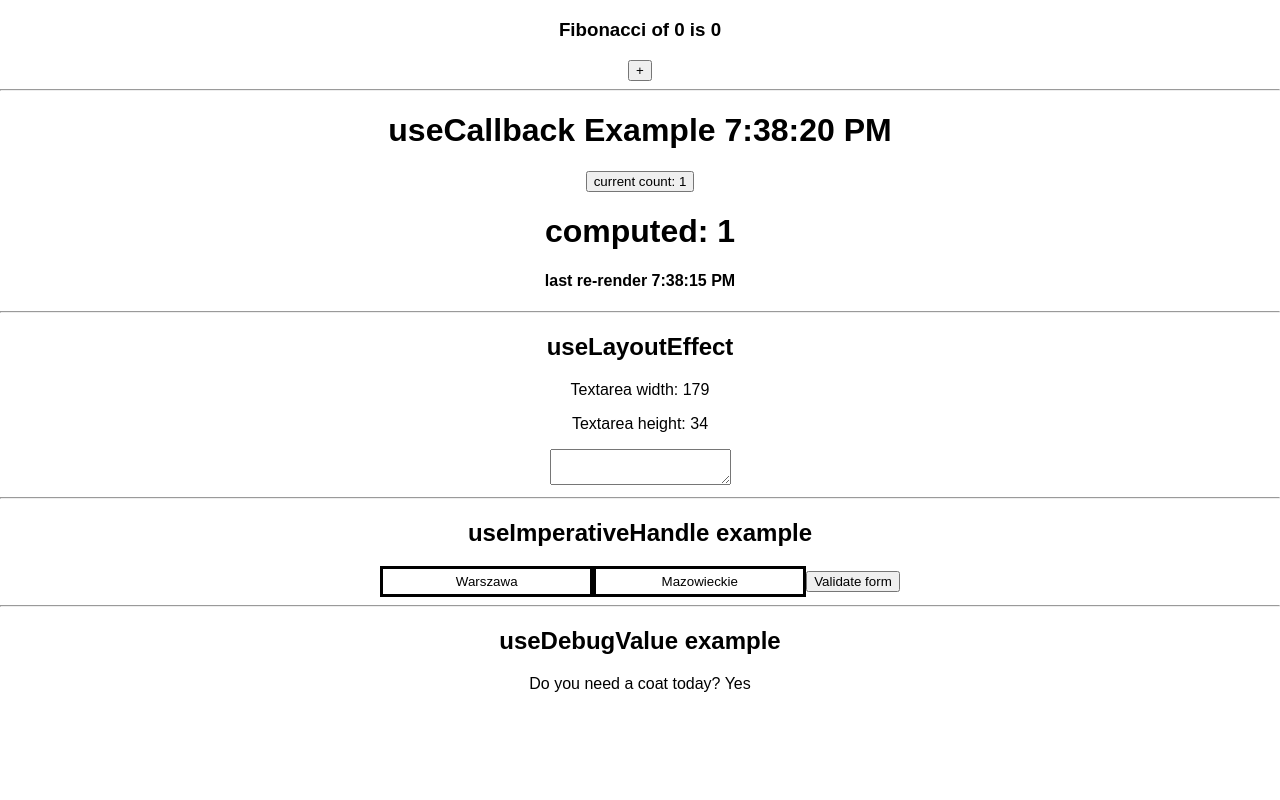
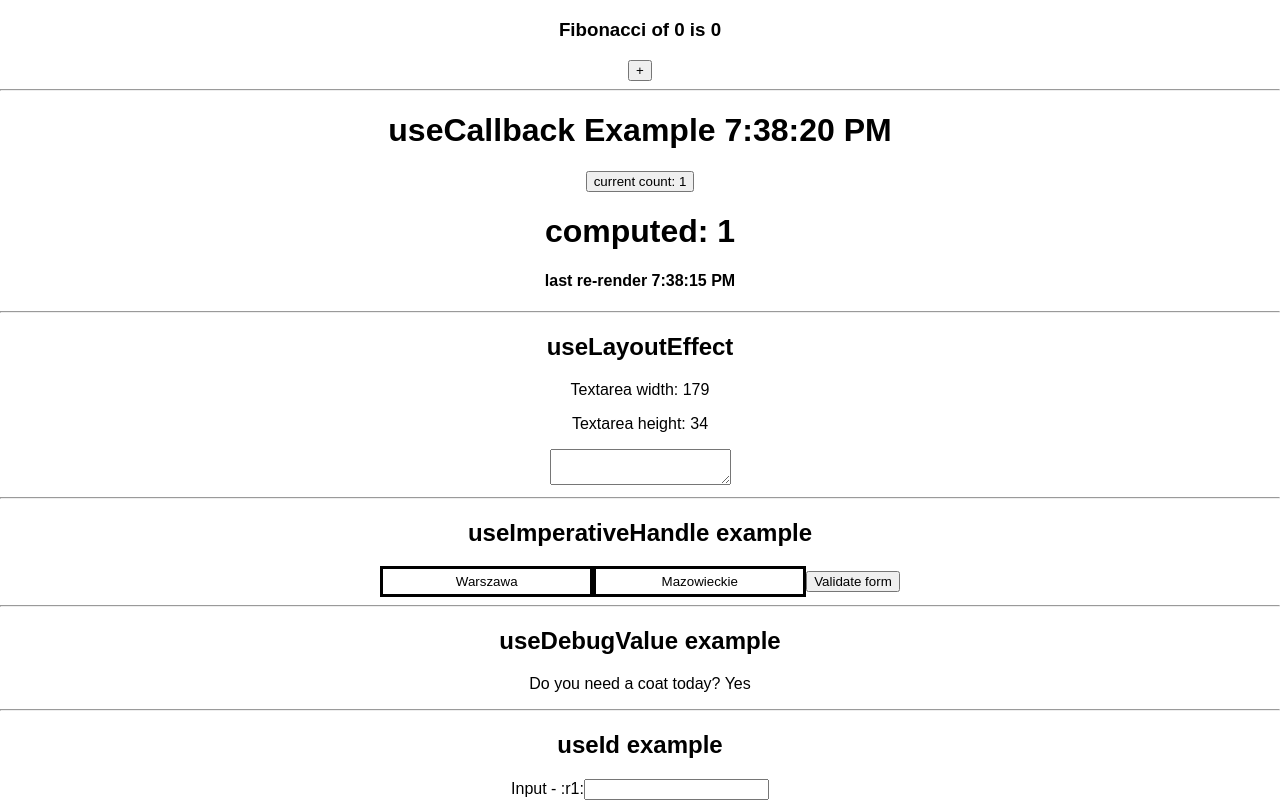
Before and after one commit to marcinkos1910/use_react, a React (Create React App) app: page / in a window 1280 px wide. Shown: the part 752-1552 px from the top of the page. Before the commit the page ends 1461 px from the top, so only its background shows below. Built offline with nearby package versions, Linux system fonts and the light colour scheme.

Commit message:
useID hook example

```diff
--- a/src/App.js
+++ b/src/App.js
@@ -3,6 +3,7 @@
 import ContextComponent from './components/Context';
 import DebugValueComponent from './components/DebugValue';
 import EffectComponent from './components/Effect';
+import IdComponent from './components/Id';
 import ImperativeHandleComponent from './components/ImperativeHandle';
 import LayoutEffectComponent from './components/LayoutEffect';
 import MemoComponent from './components/Memo';
@@ -32,6 +33,8 @@
       <ImperativeHandleComponent/>
       <hr/>
       <DebugValueComponent/>
+      <hr/>
+      <IdComponent/>
     </div>
   );
 }
--- /dev/null
+++ b/src/components/Id.jsx
@@ -0,0 +1,14 @@
+import { useId } from "react";
+
+function IdComponent() {
+    const id = useId();
+    return (
+        <div>
+            <h2>useId example</h2>
+            <label htmlFor={id}>Input - {id}</label>
+            <input type="text" id={id}/>
+        </div>
+    )
+}
+
+export default IdComponent;
```
